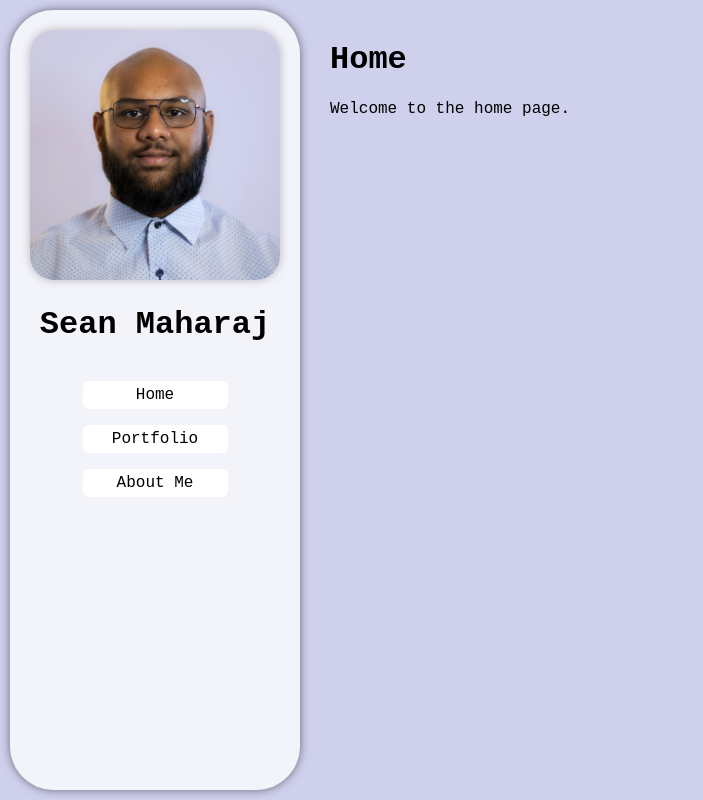
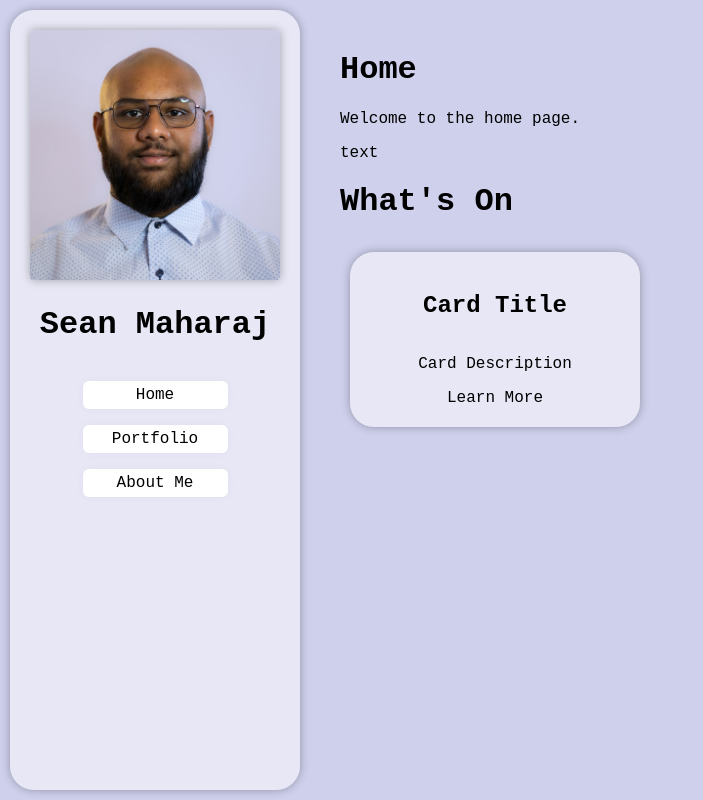
Before and after one commit to SeanMMaharaj/My-Website, a plain HTML site: page index.html in a window 1280 px wide. Shown: the whole page, without its empty margins (0-703 px from the left). Drawn offline with Linux system fonts and the light colour scheme.

Commit message:
Updated Styling

```diff
--- a/css/index.css
+++ b/css/index.css
@@ -16,12 +16,16 @@ body {
   justify-content: left;
   align-items: center;
   padding: 20px 20px;
-    background: rgba(255, 255, 255, 0.75);
+  background: rgba(255, 255, 255, 0.5);
   width: 250px;
+  flex-shrink: 0;
+  float: left;
+  position: relative;
   margin: 10px;
   border: none;
-    border-radius: 44px;
-    box-shadow: 0 0 10px rgba(0, 0, 0, 0.5);
+  border-radius: 24px;
+  box-shadow: 0 0 10px rgba(0, 0, 0, 0.3);
+  -webkit-backdrop-filter: blur(10px);
 }
 
 .sean {
@@ -33,8 +37,8 @@ body {
 .sean img {
     max-width: 100%;
     height: auto;
-    border-radius: 24px;
-    box-shadow: 0 0 10px rgba(0, 0, 0, 0.25);
+    border-radius: 4px;
+    box-shadow: 0 0 10px rgba(0, 0, 0, 0.3);
 }
 
 .nav-items {
@@ -50,6 +54,7 @@ body {
 .nav-items a {
   color: #000;
   background-color: rgba(255, 255, 255, 1);
+  box-shadow: 0 0 10px rgba(0, 0, 0, 0.04);
   display: inline;
   text-decoration: none;
   width: 100%;
@@ -61,5 +66,29 @@ body {
 }
 
 .container {
-  margin: 20px;
+  margin: 10px;
+  padding: 20px;
+  flex-grow: 1;
+  float: right;
+  position: relative;
 }
+
+.card {
+  background-color: #333;
+  color: #000;
+  display: flex;
+  flex-direction: column;
+  justify-content: left;
+  align-items: center;
+  padding: 20px 20px;
+  background: rgba(255, 255, 255, 0.5);
+  width: 250px;
+  flex-shrink: 0;
+  float: left;
+  position: relative;
+  margin: 10px;
+  border: none;
+  border-radius: 24px;
+  box-shadow: 0 0 10px rgba(0, 0, 0, 0.3);
+  -webkit-backdrop-filter: blur(10px);
+}
--- a/index.html
+++ b/index.html
@@ -20,6 +20,14 @@
     <div class="container">
       <h1>Home</h1>
       <p>Welcome to the home page.</p>
+      <p>text</p>
+
+      <H1>What's On</H1>
+      <div class="card">
+        <h2>Card Title</h2>
+        <p>Card Description</p>
+        <a>Learn More</a>
+      </div>
     </div>
   </body>
 
```
Lines whose indentation alone changed are shown as unchanged.
